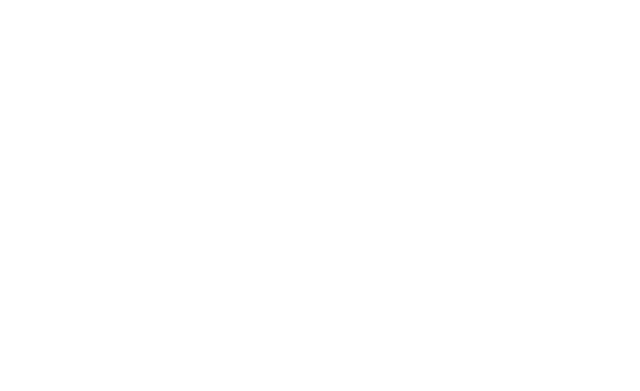
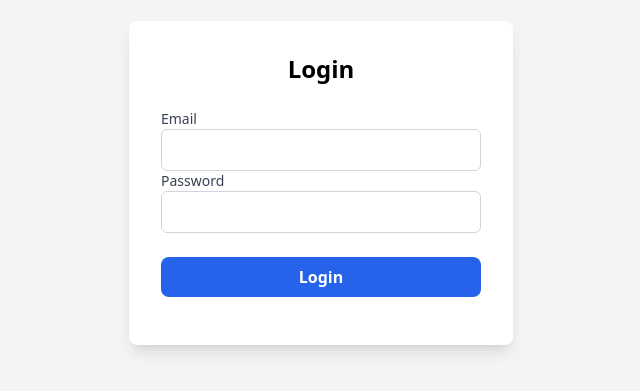
Before and after one commit to PrincyChauhan/sequelize-task-management, a React (Vite) app in the folder frontend/: page /login in a window 1280 px wide. Before the commit this address had no page. Shown: the part 217-608 px from the top of the page, without its empty margins (319-959 px from the left). Built offline with nearby package versions, Linux system fonts and the light colour scheme.

Commit message:
Login api integrated

```diff
--- a/frontend/src/App.jsx
+++ b/frontend/src/App.jsx
@@ -1,10 +1,12 @@
 import { BrowserRouter as Router, Routes, Route } from "react-router-dom";
 import Signup from "./pages/signup";
+import Login from "./pages/Login";
 const App = () => {
   return (
     <Router>
       <Routes>
         <Route path="/signup" element={<Signup />} />
+        <Route path="/login" element={<Login />} />
       </Routes>
     </Router>
   );
--- /dev/null
+++ b/frontend/src/pages/Login.jsx
@@ -0,0 +1,101 @@
+import { useState } from "react";
+import axios from "axios";
+import { useNavigate } from "react-router-dom";
+
+const Login = () => {
+  const [formData, setFormData] = useState({
+    email: "",
+    password: "",
+  });
+  const navigate = useNavigate();
+  const [error, setError] = useState("");
+  const [success, setSuccess] = useState("");
+
+  const handleChange = (e) => {
+    const { name, value } = e.target;
+    setFormData({ ...formData, [name]: value });
+  };
+
+  const handleSubmit = async (e) => {
+    e.preventDefault();
+    setError("");
+    try {
+      const response = await axios.post("http://localhost:3000/auth/signin", {
+        email: formData.email,
+        password: formData.password,
+      });
+
+      if (response.data.success) {
+        const { token, role, userId } = response.data;
+        localStorage.setItem("token", token);
+        localStorage.setItem("role", role);
+        localStorage.setItem("userId", userId);
+        setSuccess("Login successful!");
+        setTimeout(() => {
+          setSuccess("");
+          navigate("/dashboard");
+        }, 3000);
+      } else {
+        setError("Failed to login.");
+      }
+    } catch (error) {
+      setError("Error while logging in: " + error.message);
+    }
+  };
+  return (
+    <div className="flex justify-center items-center min-h-screen bg-gray-100">
+      <div className="bg-white p-8 rounded-lg shadow-lg w-full max-w-sm">
+        <h2 className="text-2xl font-semibold text-center mb-6">Login</h2>
+        <form onSubmit={handleSubmit}>
+          <div className="mb-4">
+            <label
+              htmlFor="email"
+              className="block text-sm font-medium text-gray-700"
+            >
+              Email
+            </label>
+            <input
+              type="text"
+              id="email"
+              name="email"
+              value={formData.email}
+              onChange={handleChange}
+              className="w-full px-4 py-2 border border-gray-300 rounded-md focus:ring-blue-500 focus:border-blue-500"
+              required
+            />
+            <div className="mb-6">
+              <label
+                htmlFor="password"
+                className="block text-sm font-medium text-gray-700"
+              >
+                Password
+              </label>
+              <input
+                type="password"
+                id="password"
+                value={formData.password}
+                onChange={handleChange}
+                name="password"
+                className="w-full px-4 py-2 border border-gray-300 rounded-md focus:ring-blue-500 focus:border-blue-500"
+                required
+              />
+            </div>
+            {error && <div className="text-red-500 text-sm mb-4">{error}</div>}
+            {success && (
+              <div className="text-green-500 text-sm mb-4">{success}</div>
+            )}
+
+            <button
+              type="submit"
+              className="w-full py-2 px-4 bg-blue-600 text-white font-semibold rounded-lg hover:bg-blue-700 focus:outline-none"
+            >
+              Login
+            </button>
+          </div>
+        </form>
+      </div>
+    </div>
+  );
+};
+
+export default Login;
--- a/frontend/src/pages/Signup.jsx
+++ b/frontend/src/pages/Signup.jsx
@@ -1,5 +1,6 @@
 import { useState } from "react";
 import axios from "axios";
+import { useNavigate } from "react-router-dom";
 
 const Signup = () => {
   const [formData, setFormData] = useState({
@@ -9,6 +10,7 @@ const Signup = () => {
     confirmPassword: "",
   });
 
+  const navigate = useNavigate();
   const [error, setError] = useState("");
   const [success, setSuccess] = useState("");
 
@@ -34,7 +36,8 @@ const Signup = () => {
         setSuccess("Admin created successfully!");
         setTimeout(() => {
           setSuccess("");
-        }, 3000);
+          navigate("/login");
+        }, 1000);
       } else {
         setError("Failed to create admin.");
       }
```
